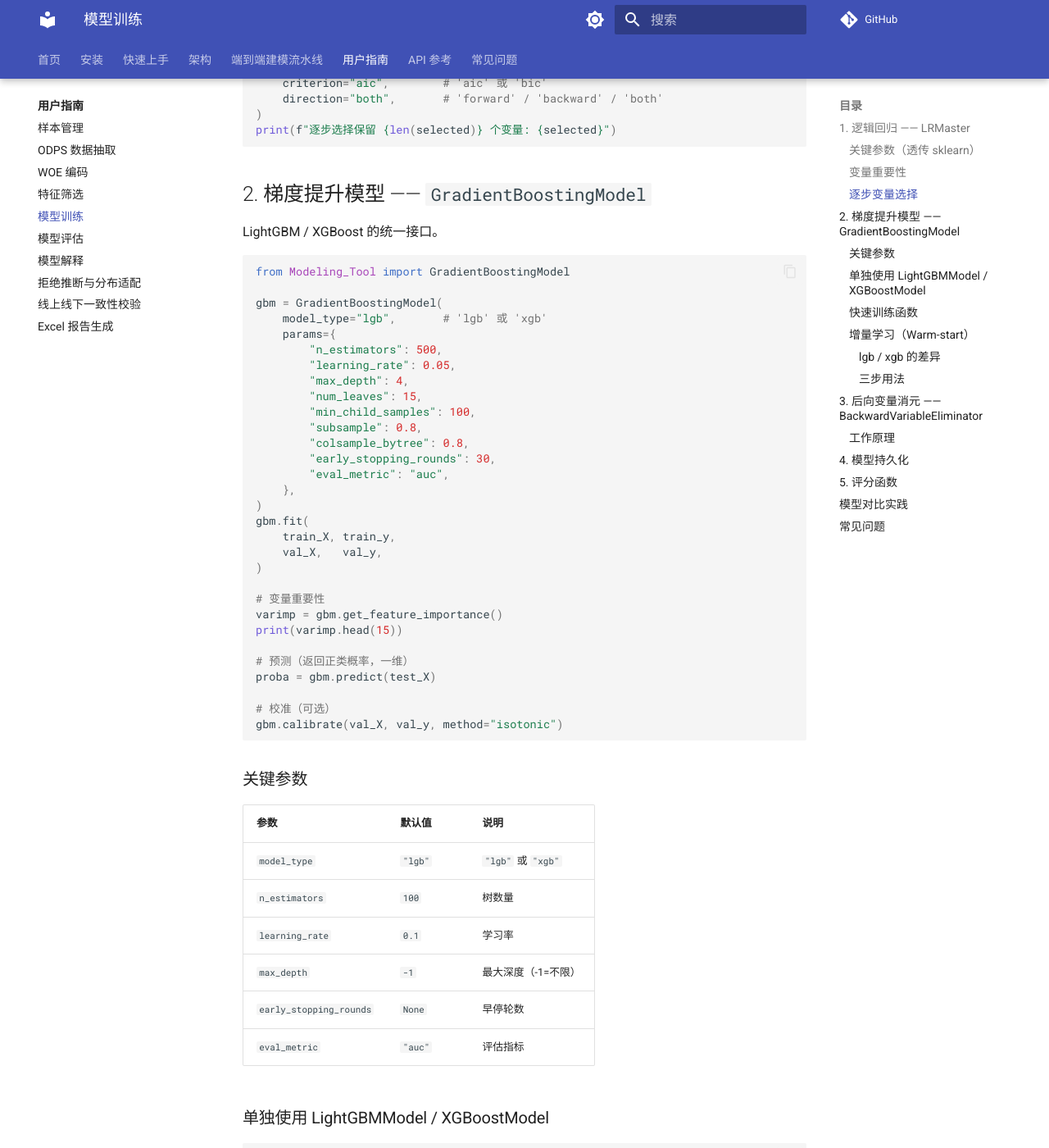
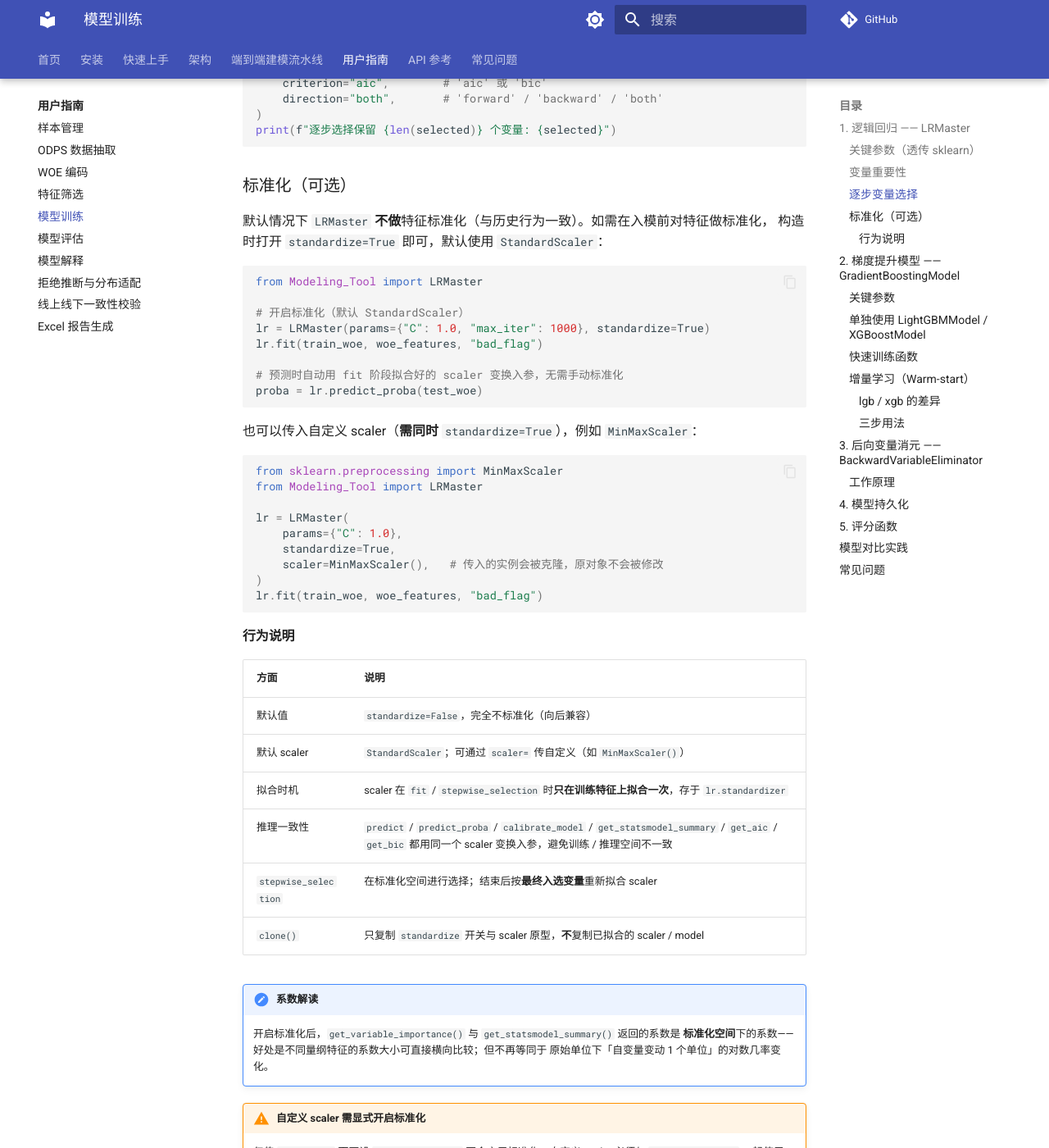
Before and after one commit to Kyle-J-Sun/SuperModelingFactory_doc, an MkDocs documentation site: the page built from docs/guides/model.md, in a window 1280 px wide and 1400 px high, scrolled down 1199 px. Shown: the whole window at 82% size. Built offline with MkDocs 1.6.1 and Material for MkDocs 9.7.7, drawn with Linux system fonts in a browser that asks for light colours; comment, search, counter and statistics services are not loaded; some of the changed text lies outside the part shown.

Commit message:
docs(model): document LRMaster optional feature standardization (#5)
在模型训练指南的 LRMaster 章节补充标准化（standardize / scaler）的使用说明、行为说明表、系数解读与 FAQ。

````diff
--- a/docs/guides/model.md
+++ b/docs/guides/model.md
@@ -48,6 +48,58 @@ selected = lr.stepwise_selection(
 )
 print(f"逐步选择保留 {len(selected)} 个变量: {selected}")
 ```
+
+### 标准化（可选）
+
+默认情况下 `LRMaster` **不做**特征标准化（与历史行为一致）。如需在入模前对特征做标准化，
+构造时打开 `standardize=True` 即可，默认使用 `StandardScaler`：
+
+```python
+from Modeling_Tool import LRMaster
+
+# 开启标准化（默认 StandardScaler）
+lr = LRMaster(params={"C": 1.0, "max_iter": 1000}, standardize=True)
+lr.fit(train_woe, woe_features, "bad_flag")
+
+# 预测时自动用 fit 阶段拟合好的 scaler 变换入参，无需手动标准化
+proba = lr.predict_proba(test_woe)
+```
+
+也可以传入自定义 scaler（**需同时** `standardize=True`），例如 `MinMaxScaler`：
+
+```python
+from sklearn.preprocessing import MinMaxScaler
+from Modeling_Tool import LRMaster
+
+lr = LRMaster(
+    params={"C": 1.0},
+    standardize=True,
+    scaler=MinMaxScaler(),   # 传入的实例会被克隆，原对象不会被修改
+)
+lr.fit(train_woe, woe_features, "bad_flag")
+```
+
+#### 行为说明
+
+| 方面 | 说明 |
+|------|------|
+| 默认值 | `standardize=False`，完全不标准化（向后兼容） |
+| 默认 scaler | `StandardScaler`；可通过 `scaler=` 传自定义（如 `MinMaxScaler()`） |
+| 拟合时机 | scaler 在 `fit` / `stepwise_selection` 时**只在训练特征上拟合一次**，存于 `lr.standardizer` |
+| 推理一致性 | `predict` / `predict_proba` / `calibrate_model` / `get_statsmodel_summary` / `get_aic` / `get_bic` 都用同一个 scaler 变换入参，避免训练 / 推理空间不一致 |
+| `stepwise_selection` | 在标准化空间进行选择；结束后按**最终入选变量**重新拟合 scaler |
+| `clone()` | 只复制 `standardize` 开关与 scaler 原型，**不**复制已拟合的 scaler / model |
+
+!!! note "系数解读"
+
+    开启标准化后，`get_variable_importance()` 与 `get_statsmodel_summary()` 返回的系数是
+    **标准化空间**下的系数——好处是不同量纲特征的系数大小可直接横向比较；但不再等同于
+    原始单位下「自变量变动 1 个单位」的对数几率变化。
+
+!!! warning "自定义 scaler 需显式开启标准化"
+
+    仅传 `scaler=...` 而不设 `standardize=True` 不会启用标准化；自定义 scaler 必须与
+    `standardize=True` 一起使用。
 
 ## 2. 梯度提升模型 —— `GradientBoostingModel`
 
@@ -270,6 +322,12 @@ for name, perf in results.items():
     `get_feature_importance(importance_type='gain')` 返回归一化的相对值，
     `sum` 应为 1.0；若返回 `split`，则按分裂次数加权。
 
+??? question "开启标准化后系数变了很多 / 解读不一样"
+
+    这是预期行为。`standardize=True` 后模型在标准化空间训练，`get_variable_importance()`
+    与 `get_statsmodel_summary()` 给出的是标准化系数；如需原始单位下的系数，请关闭标准化
+    （`standardize=False`，默认）后重新训练。
+
 ??? question "如何做超参搜索 / 交叉验证"
 
     `LRMaster` / `GradientBoostingModel` 未内置超参搜索 / 交叉验证接口，
````
